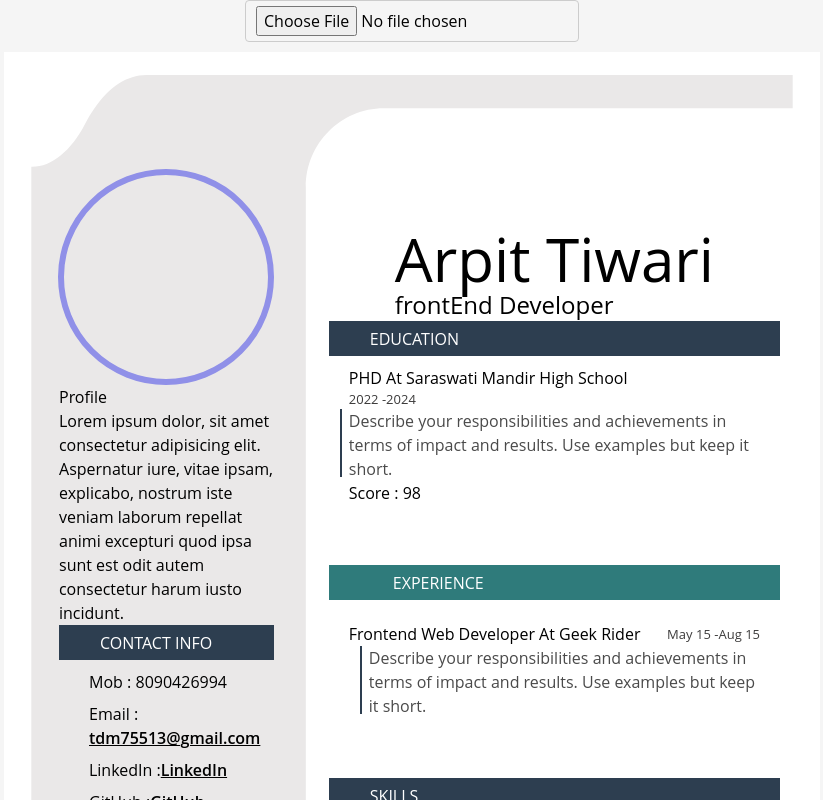
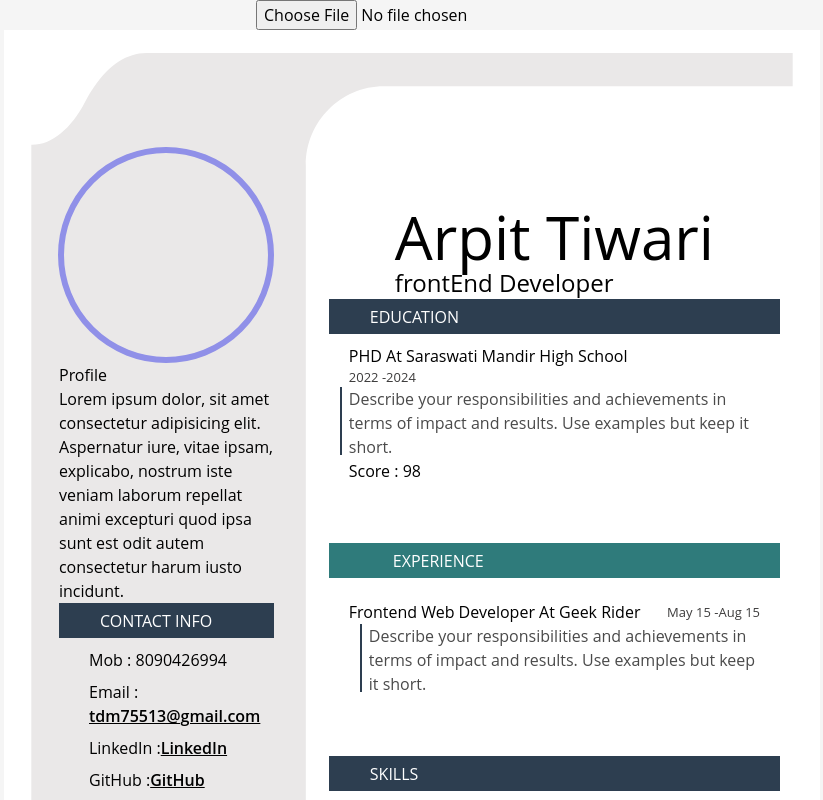
Before and after one commit to tdm755/ResumeBuilder-, a React (Vite) app: page /Resume4 in a window 1280 px wide. Shown: the top 800 px of the page, without its empty margins (228-1051 px from the left). Built offline with nearby package versions, Linux system fonts and the light colour scheme.

Commit message:
ProblemResolved

```diff
--- a/src/MainPage/App.jsx
+++ b/src/MainPage/App.jsx
@@ -74,8 +74,6 @@ function App() {
           path="/userInput"
           element={
             <ResumeInputFromUser
-              imgP = {imgP}
-              setImgP={setImgP}
               personalInfo={personalInfo}
               education={education}
               experience={experience}
@@ -130,7 +128,6 @@ function App() {
             path={"/Resume4"}
             element={
               <Resume4
-                imgP = {imgP}
                 colorOfTem={colorOfTem}
                 setColorOfTem={setColorOfTem}
                 personalInfo={personalInfo}
--- a/src/components/ResumeInputFromUser/ResumeInputFromUser.jsx
+++ b/src/components/ResumeInputFromUser/ResumeInputFromUser.jsx
@@ -6,14 +6,13 @@ import SkillsForm from '../../pages/SkillsForm/Skill'
 import './ResumeInputFromUser.css';
 import { Link } from 'react-router-dom';
 
-function ResumeInputFromUser({ personalInfo, education, experience, skills, setPersonalInfo, setEducation, setExperience, setSkills, imgP, setImgP }) {
+function ResumeInputFromUser({ personalInfo, education, experience, skills, setPersonalInfo, setEducation, setExperience, setSkills }) {
 
 
 
   const addEducationSection = () => {
     setEducation((preVal)=>{
       return [...preVal, {
-        Image : '',
         degree: "MBA",
         institution: "Bal Bharti Public School",
         graduationStartYear: "2021",
@@ -42,8 +41,6 @@ function ResumeInputFromUser({ personalInfo, education, experience, skills, setP
     <>
     <div className='ResumeInputFromUser'>
       <PersonalInfoForm
-        imgP = {imgP}
-        setImgP = {setImgP}
         personalInfo={personalInfo}
         setPersonalInfo={setPersonalInfo}
       />
--- a/src/components/Resumes/Resume4/Resume4.css
+++ b/src/components/Resumes/Resume4/Resume4.css
@@ -11,10 +11,8 @@ body{
 .resume4{
     width: 816px;
     min-height: 1056px;
-    /* background-color: white; */
     background-image: url('../../../assets/BGpic.svg');
     background-color: white;
-    /* backg */
     background-size: small;
     background-repeat: no-repeat;
     background-position: center;
@@ -29,8 +27,6 @@ body{
     border-bottom-right-radius: 34px;
     width: 30%;
     height: 93%;
-    /* border: 1px solid black; */
-    /* background-color: red; */
     display: flex;
     flex-direction: column;
     padding: 15px;
@@ -43,7 +39,6 @@ body{
     width: 216px;
     height: 216px;
     border-radius: 100%;
-    /* background-image: url('../../../assets/ProfilePic.jpeg'); */
     background-size: cover;
     border: 6px solid rgb(144, 144, 232);
 }
@@ -55,22 +50,13 @@ body{
     display: flex;
 }
 
-.InputField{
+.ImageInserter{
     pointer-events: none;
     position: relative;
     overflow: hidden;
   }
-  /* .InputField > * {
-    pointer-events: none;
-  } */
-  .InputField > input[type="file"]{
-    /* position: absolute; */
-    /* top: 0;
-    right: 0;
-    bottom: 0;
-    left: 0; */
-    /* opacity: 0; */
 
+  .ImageInserter > input[type="file"]{
     pointer-events: all;
     cursor: pointer;
     height: 100%;
@@ -124,9 +110,3 @@ body{
 .Hobbies4 ul{
     padding-left: 30px;
 }
-
-
-
-/* input[type = 'range']{
-
-} */
--- a/src/components/Resumes/Resume4/Resume4.jsx
+++ b/src/components/Resumes/Resume4/Resume4.jsx
@@ -1,10 +1,16 @@
-import React, { useEffect, useState } from 'react'
-import './Resume4.css'
+import React, { useEffect, useState } from "react";
+import "./Resume4.css";
 
-function Resume4({ personalInfo, education, experience, skills, colorOfTem, setColorOfTem, imgP }) {
-
-
-        const [imageSrc, setImageSrc] = useState('');
+function Resume4({
+  personalInfo,
+  education,
+  experience,
+  skills,
+  colorOfTem,
+  setColorOfTem,
+  imgP,
+}) {
+  const [imageSrc, setImageSrc] = useState("");
 
   const handleImageChange = (event) => {
     const file = event.target.files[0];
@@ -17,51 +23,76 @@ function Resume4({ personalInfo, education, experience, skills, colorOfTem, setC
     }
   };
 
-
   const profileImageStyle = {
     backgroundImage: `url(${imageSrc})`,
-      backgroundSize: 'cover',
-      backgroundPosition: 'center',
-      // width: '200px',
-      // height: '200px',
+    backgroundSize: "cover",
+    backgroundPosition: "center",
   };
-
 
   return (
     <>
-
-    {/* <div className="InsertImage"> */}
-         <div className='InputField'>
-          {/* <label>Image:</label> */}
-          <input type="file" name="image" accept="image/jpeg, imgage/jpg, image/png" onChange={(e)=>handleImageChange(e)} required />
+      <div className="ImageInserter">
+        <input
+          type="file"
+          name="image"
+          accept="image/jpeg, imgage/jpg, image/png"
+          onChange={(e) => handleImageChange(e)}
+          required
+        />
       </div>
-    {/* </div> */}
 
       <div class="resume4">
         <div class="leftSide4">
-        <div class="ProfileImage4" style={profileImageStyle}>
-
-        </div>
+          <div class="ProfileImage4" style={profileImageStyle}></div>
           <div class="Profile">
             <h1>Profile</h1>
-          <p>Lorem ipsum dolor, sit amet consectetur adipisicing elit. Aspernatur iure, vitae ipsam, explicabo, nostrum iste veniam laborum repellat animi excepturi quod ipsa sunt est odit autem consectetur harum iusto incidunt.</p>
+            <p>
+              Lorem ipsum dolor, sit amet consectetur adipisicing elit.
+              Aspernatur iure, vitae ipsam, explicabo, nostrum iste veniam
+              laborum repellat animi excepturi quod ipsa sunt est odit autem
+              consectetur harum iusto incidunt.
+            </p>
           </div>
           <div className="contSec">
-          <h3 className='right'>Contact Info</h3>
+            <h3 className="right">Contact Info</h3>
             <div className="contactSec2">
               <ul>
                 <p>Mob : {personalInfo.phone}</p>
-              <p>Email : <a href={`mailto:${personalInfo.email}`} style={{ fontWeight: '600' }}>{personalInfo.email}</a></p>
-              <p>LinkedIn :<a href={personalInfo.LinkedIn} target="blank" style={{ fontWeight: '600' }}>LinkedIn</a> </p>
-              <p>GitHub :<a href={personalInfo.LinkedIn} target="blank" style={{ fontWeight: '600' }}>GitHub</a> </p>
+                <p>
+                  Email :{" "}
+                  <a
+                    href={`mailto:${personalInfo.email}`}
+                    style={{ fontWeight: "600" }}
+                  >
+                    {personalInfo.email}
+                  </a>
+                </p>
+                <p>
+                  LinkedIn :
+                  <a
+                    href={personalInfo.LinkedIn}
+                    target="blank"
+                    style={{ fontWeight: "600" }}
+                  >
+                    LinkedIn
+                  </a>{" "}
+                </p>
+                <p>
+                  GitHub :
+                  <a
+                    href={personalInfo.LinkedIn}
+                    target="blank"
+                    style={{ fontWeight: "600" }}
+                  >
+                    GitHub
+                  </a>{" "}
+                </p>
                 {personalInfo.address === "" && <p>{personalInfo.address}</p>}
-
               </ul>
             </div>
-
           </div>
           <div class="Hobbies4">
-          <h1 className='right'>Hobbies</h1>
+            <h1 className="right">Hobbies</h1>
             <ul>
               <li>English Speaking</li>
               <li>Communication</li>
@@ -72,21 +103,32 @@ function Resume4({ personalInfo, education, experience, skills, colorOfTem, setC
         </div>
         <div class="rightSide4">
           <div class="intro4">
-          <h1 className='text-6xl'>Arpit Tiwari</h1>
-          <span className='text-2xl'>frontEnd Developer</span>
+            <h1 className="text-6xl">Arpit Tiwari</h1>
+            <span className="text-2xl">frontEnd Developer</span>
           </div>
           <div className="education">
             <h3 className="right">EDUCATION</h3>
             <div className="ExpeItems">
               {education.map((item, index) => {
-              return <div key={index} className={`item item${index}`}>
+                return (
+                  <div key={index} className={`item item${index}`}>
                     <h4>
-                  <p className="years">{item.degree} At {item.institution}</p>
-                  <p className="TimePeriod"> <span>{item.graduationStartYear}</span> <span>-{item.graduationEndYear}</span></p>
+                      <p className="years">
+                        {item.degree} At {item.institution}
+                      </p>
+                      <p className="TimePeriod">
+                        {" "}
+                        <span>{item.graduationStartYear}</span>{" "}
+                        <span>-{item.graduationEndYear}</span>
+                      </p>
                     </h4>
-                <p className="descriptionEdu"><span className="sideLine"></span>{item.description}</p>
+                    <p className="descriptionEdu">
+                      <span className="sideLine"></span>
+                      {item.description}
+                    </p>
                     {item.Score !== "" && <span>Score : {item.Score}</span>}
                   </div>
+                );
               })}
             </div>
           </div>
@@ -94,13 +136,24 @@ function Resume4({ personalInfo, education, experience, skills, colorOfTem, setC
             <h3 style={{ backgroundColor: colorOfTem }}>Experience</h3>
             <div className="ExpeItems">
               {experience.map((item, index) => {
-              return <div key={index} className={`item item${index}`}>
+                return (
+                  <div key={index} className={`item item${index}`}>
                     <h4>
-                  <p className="text-base">{item.title} At {item.company}</p>
-                  <p className="TimePeriod"> <span>{item.startDate}</span> <span>-{item.endDate}</span></p>
+                      <p className="text-base">
+                        {item.title} At {item.company}
+                      </p>
+                      <p className="TimePeriod">
+                        {" "}
+                        <span>{item.startDate}</span>{" "}
+                        <span>-{item.endDate}</span>
+                      </p>
                     </h4>
-                <p className="descriptionEx"><span className="sideLine"></span>{item.description}</p>
+                    <p className="descriptionEx">
+                      <span className="sideLine"></span>
+                      {item.description}
+                    </p>
                   </div>
+                );
               })}
             </div>
           </div>
@@ -108,15 +161,14 @@ function Resume4({ personalInfo, education, experience, skills, colorOfTem, setC
             <h3 className="right">SKILLS</h3>
             <ul>
               {skills.map((item) => {
-              return <li className='text-xl'>{item}</li>;
+                return <li className="text-xl">{item}</li>;
               })}
             </ul>
           </div>
-
         </div>
       </div>
     </>
-  )
+  );
 }
 
-export default Resume4
+export default Resume4;
```
Lines whose indentation alone changed are shown as unchanged.
